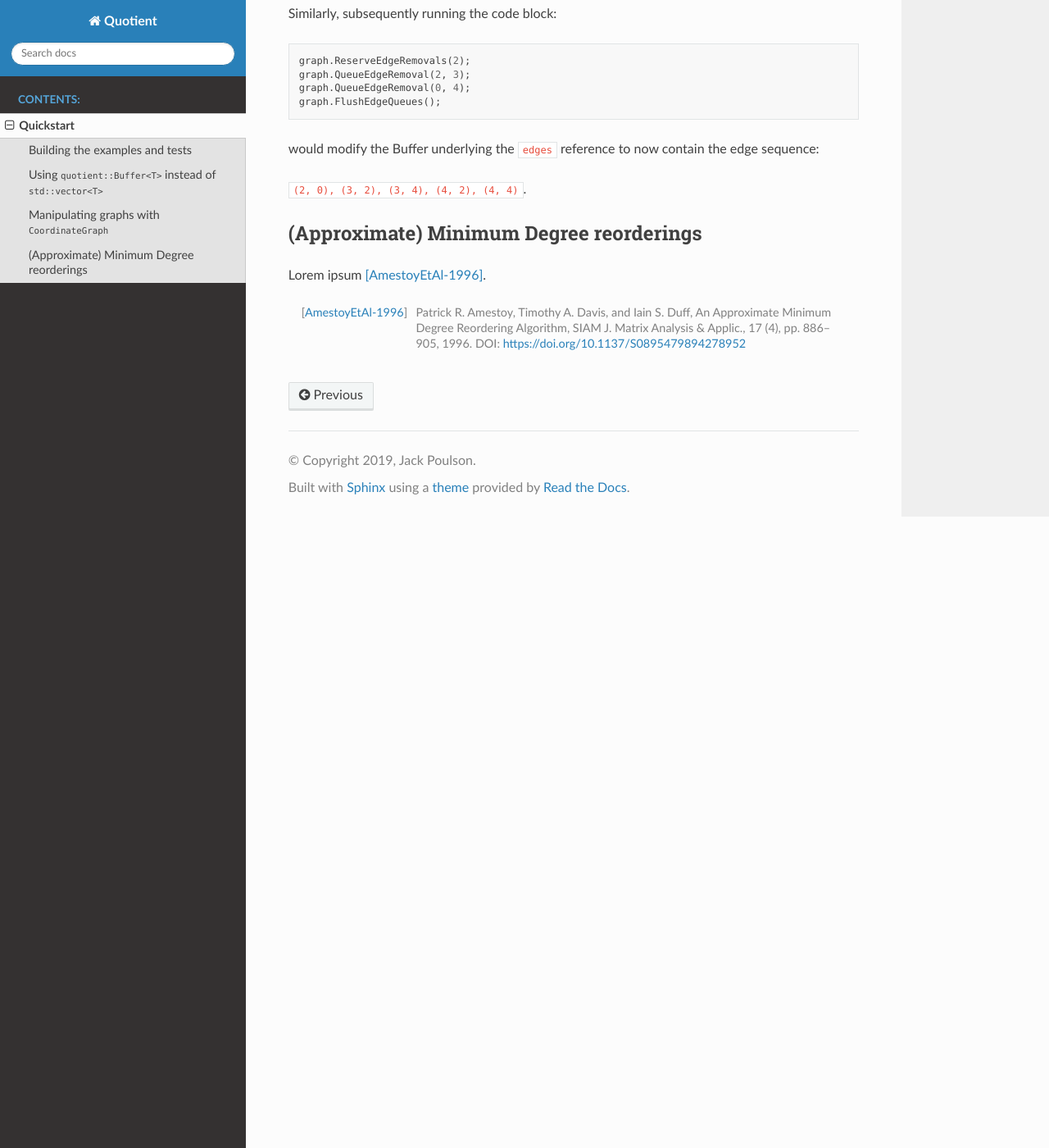
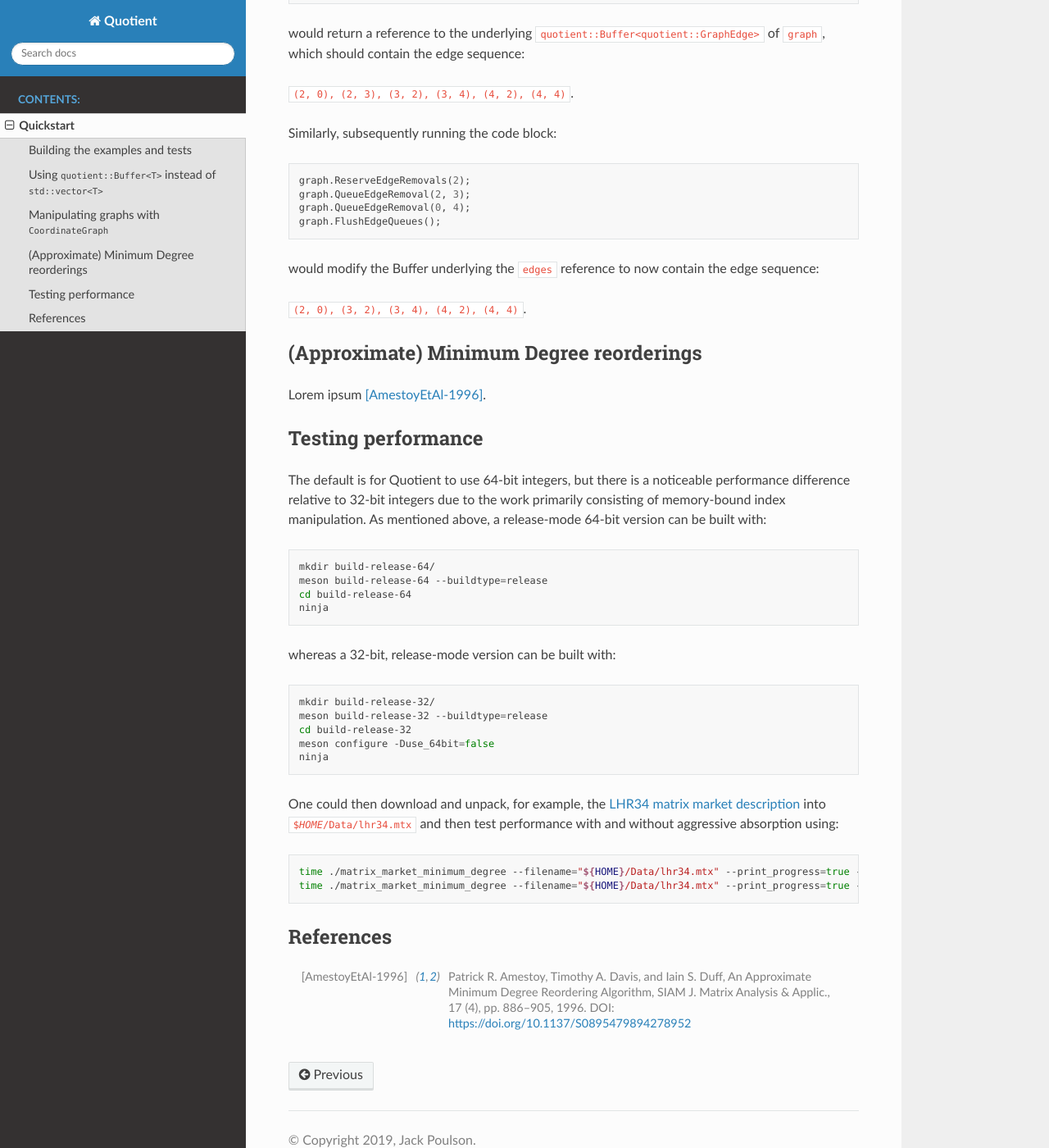
Before and after one commit to MeshFEM/quotient, a Sphinx documentation site: the page built from docs/quickstart.rst, in a window 1280 px wide and 1400 px high, scrolled down 2716 px. Shown: the whole window at 82% size. Built offline with Sphinx 7.4.7 and the Read the Docs theme 2.0.0, drawn with Linux system fonts in a browser that asks for light colours; formulas are drawn with MathJax 3; some of the changed text lies outside the part shown.

Commit message:
Updating quickstart.

```diff
--- a/docs/quickstart.rst
+++ b/docs/quickstart.rst
@@ -5,7 +5,16 @@
 
 Quickstart
 ----------
-Lorem ipsum.
+The primary functionality of the library is a highly-configurable, performant
+implementation of the (Approximate)
+`Minimum Degree reordering algorithm <https://en.wikipedia.org/wiki/Minimum_degree_algorithm>`_ [AmestoyEtAl-1996]_.
+An implementation of an alternative storage mechanism to :samp:`std::vector<T>`
+which avoids default initialization, :samp:`quotient::Buffer<T>`, is also
+provided.
+
+This brief quickstart guide walks through building the examples and tests using
+the `meson <https://mesonbuild.com>`_ build system and provides short overviews
+of the major functionality.
 
 Building the examples and tests
 ^^^^^^^^^^^^^^^^^^^^^^^^^^^^^^^
@@ -164,4 +173,41 @@
 ^^^^^^^^^^^^^^^^^^^^^^^^^^^^^^^^^^^^^^^^
 Lorem ipsum [AmestoyEtAl-1996]_.
 
+Testing performance
+^^^^^^^^^^^^^^^^^^^
+The default is for Quotient to use 64-bit integers, but there is a noticeable
+performance difference relative to 32-bit integers due to the work primarily
+consisting of memory-bound index manipulation. As mentioned above, a
+release-mode 64-bit version can be built with:
+
+.. code-block:: bash
+
+  mkdir build-release-64/
+  meson build-release-64 --buildtype=release
+  cd build-release-64
+  ninja
+
+whereas a 32-bit, release-mode version can be built with:
+
+.. code-block:: bash
+
+  mkdir build-release-32/
+  meson build-release-32 --buildtype=release
+  cd build-release-32
+  meson configure -Duse_64bit=false
+  ninja
+
+One could then download and unpack, for example, the
+`LHR34 <https://www.cise.ufl.edu/research/sparse/matrices/Mallya/lhr34.html>`_
+`matrix market description <https://www.cise.ufl.edu/research/sparse/MM/Mallya/lhr34.tar.gz>`_ into :samp:`${HOME}/Data/lhr34.mtx` and then test performance
+with and without aggressive absorption using:
+
+.. code-block:: bash
+
+  time ./matrix_market_minimum_degree --filename="${HOME}/Data/lhr34.mtx" --print_progress=true --aggressive_absorption=true
+  time ./matrix_market_minimum_degree --filename="${HOME}/Data/lhr34.mtx" --print_progress=true --aggressive_absorption=false
+
+References
+^^^^^^^^^^
+
 .. [AmestoyEtAl-1996] Patrick R. Amestoy, Timothy A. Davis, and Iain S. Duff, An Approximate Minimum Degree Reordering Algorithm, SIAM J. Matrix Analysis & Applic., 17 (4), pp. 886--905, 1996. DOI: https://doi.org/10.1137/S0895479894278952
```
Also changed, not shown: README.md (+0 -25 lines).
